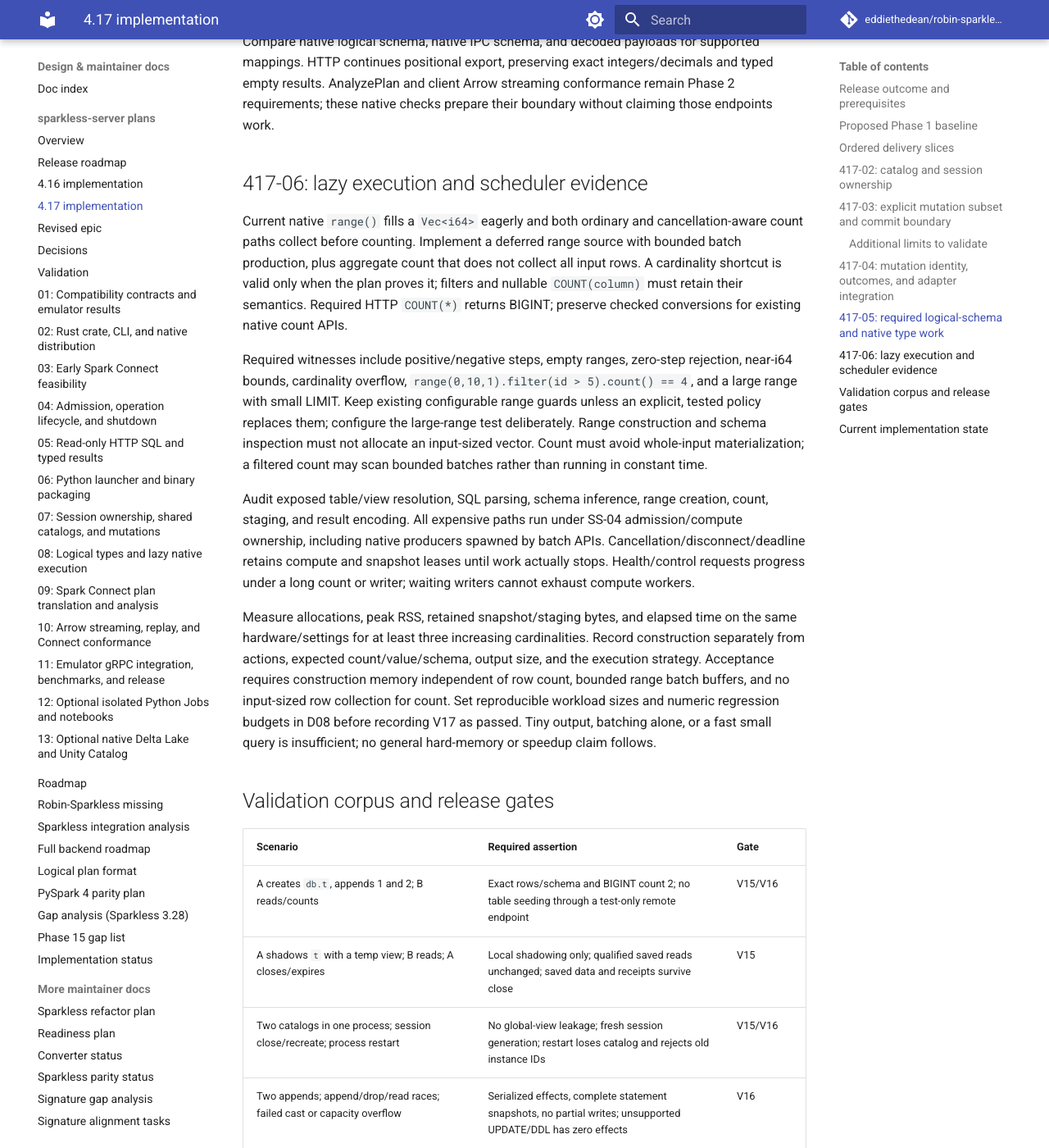
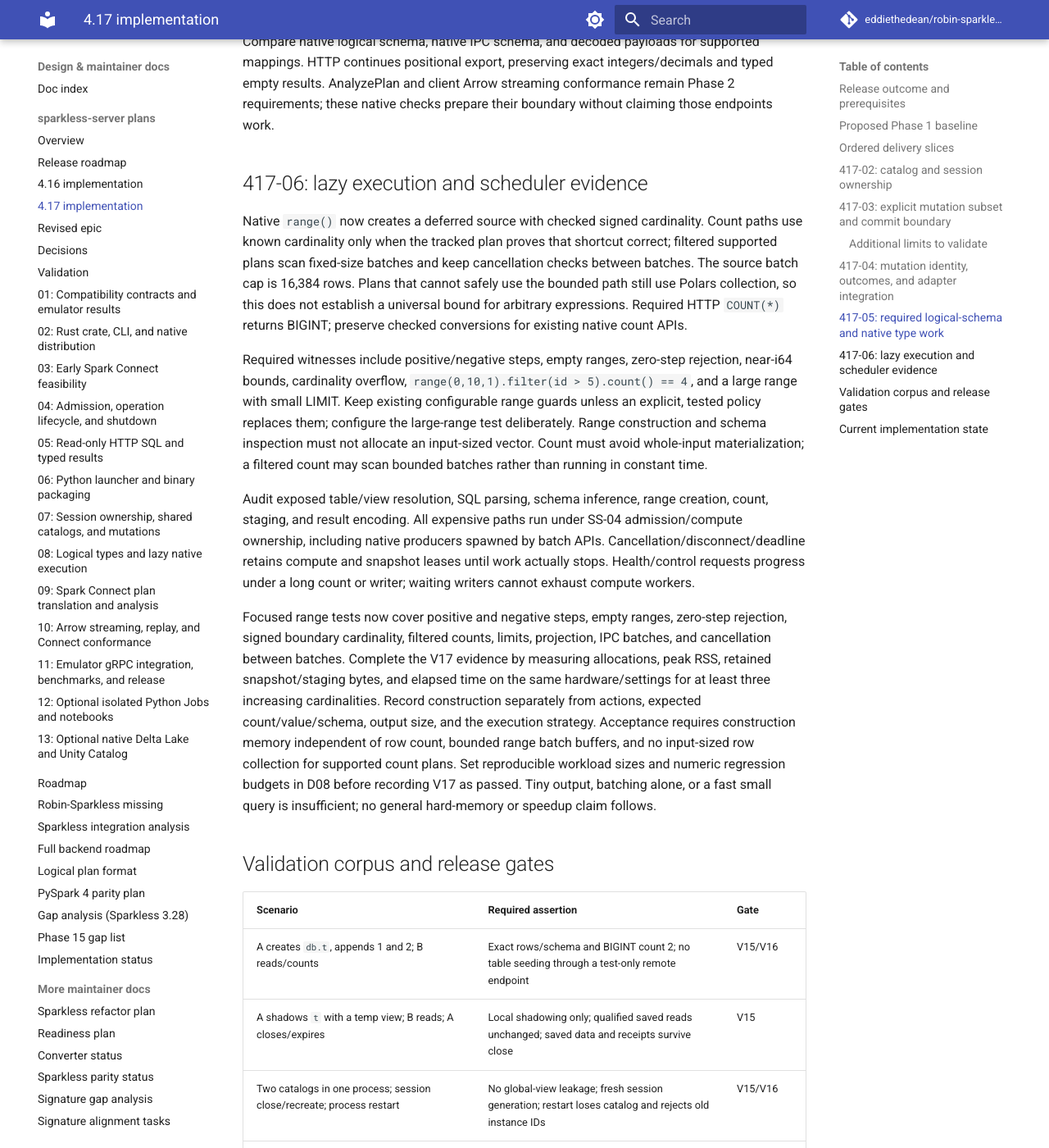
Before and after one commit to eddiethedean/robin-sparkless, an MkDocs documentation site: the page built from docs/plans/sparkless-server/RELEASE_4_17.md, in a window 1280 px wide and 1400 px high, scrolled down 9476 px. Shown: the whole window at 82% size. Built offline with MkDocs 1.6.1 and Material for MkDocs 9.7.7, drawn with Linux system fonts in a browser that asks for light colours; comment, search, counter and statistics services are not loaded.

Commit message:
Clarify remaining lazy range release evidence

```diff
--- a/docs/plans/sparkless-server/RELEASE_4_17.md
+++ b/docs/plans/sparkless-server/RELEASE_4_17.md
@@ -120,13 +120,13 @@ Compare native logical schema, native IPC schema, and decoded payloads for suppo
 
 ## 417-06: lazy execution and scheduler evidence
 
-Current native `range()` fills a `Vec<i64>` eagerly and both ordinary and cancellation-aware count paths collect before counting. Implement a deferred range source with bounded batch production, plus aggregate count that does not collect all input rows. A cardinality shortcut is valid only when the plan proves it; filters and nullable `COUNT(column)` must retain their semantics. Required HTTP `COUNT(*)` returns BIGINT; preserve checked conversions for existing native count APIs.
+Native `range()` now creates a deferred source with checked signed cardinality. Count paths use known cardinality only when the tracked plan proves that shortcut correct; filtered supported plans scan fixed-size batches and keep cancellation checks between batches. The source batch cap is 16,384 rows. Plans that cannot safely use the bounded path still use Polars collection, so this does not establish a universal bound for arbitrary expressions. Required HTTP `COUNT(*)` returns BIGINT; preserve checked conversions for existing native count APIs.
 
 Required witnesses include positive/negative steps, empty ranges, zero-step rejection, near-i64 bounds, cardinality overflow, `range(0,10,1).filter(id > 5).count() == 4`, and a large range with small LIMIT. Keep existing configurable range guards unless an explicit, tested policy replaces them; configure the large-range test deliberately. Range construction and schema inspection must not allocate an input-sized vector. Count must avoid whole-input materialization; a filtered count may scan bounded batches rather than running in constant time.
 
 Audit exposed table/view resolution, SQL parsing, schema inference, range creation, count, staging, and result encoding. All expensive paths run under SS-04 admission/compute ownership, including native producers spawned by batch APIs. Cancellation/disconnect/deadline retains compute and snapshot leases until work actually stops. Health/control requests progress under a long count or writer; waiting writers cannot exhaust compute workers.
 
-Measure allocations, peak RSS, retained snapshot/staging bytes, and elapsed time on the same hardware/settings for at least three increasing cardinalities. Record construction separately from actions, expected count/value/schema, output size, and the execution strategy. Acceptance requires construction memory independent of row count, bounded range batch buffers, and no input-sized row collection for count. Set reproducible workload sizes and numeric regression budgets in D08 before recording V17 as passed. Tiny output, batching alone, or a fast small query is insufficient; no general hard-memory or speedup claim follows.
+Focused range tests now cover positive and negative steps, empty ranges, zero-step rejection, signed boundary cardinality, filtered counts, limits, projection, IPC batches, and cancellation between batches. Complete the V17 evidence by measuring allocations, peak RSS, retained snapshot/staging bytes, and elapsed time on the same hardware/settings for at least three increasing cardinalities. Record construction separately from actions, expected count/value/schema, output size, and the execution strategy. Acceptance requires construction memory independent of row count, bounded range batch buffers, and no input-sized row collection for supported count plans. Set reproducible workload sizes and numeric regression budgets in D08 before recording V17 as passed. Tiny output, batching alone, or a fast small query is insufficient; no general hard-memory or speedup claim follows.
 
 ## Validation corpus and release gates
 
```
